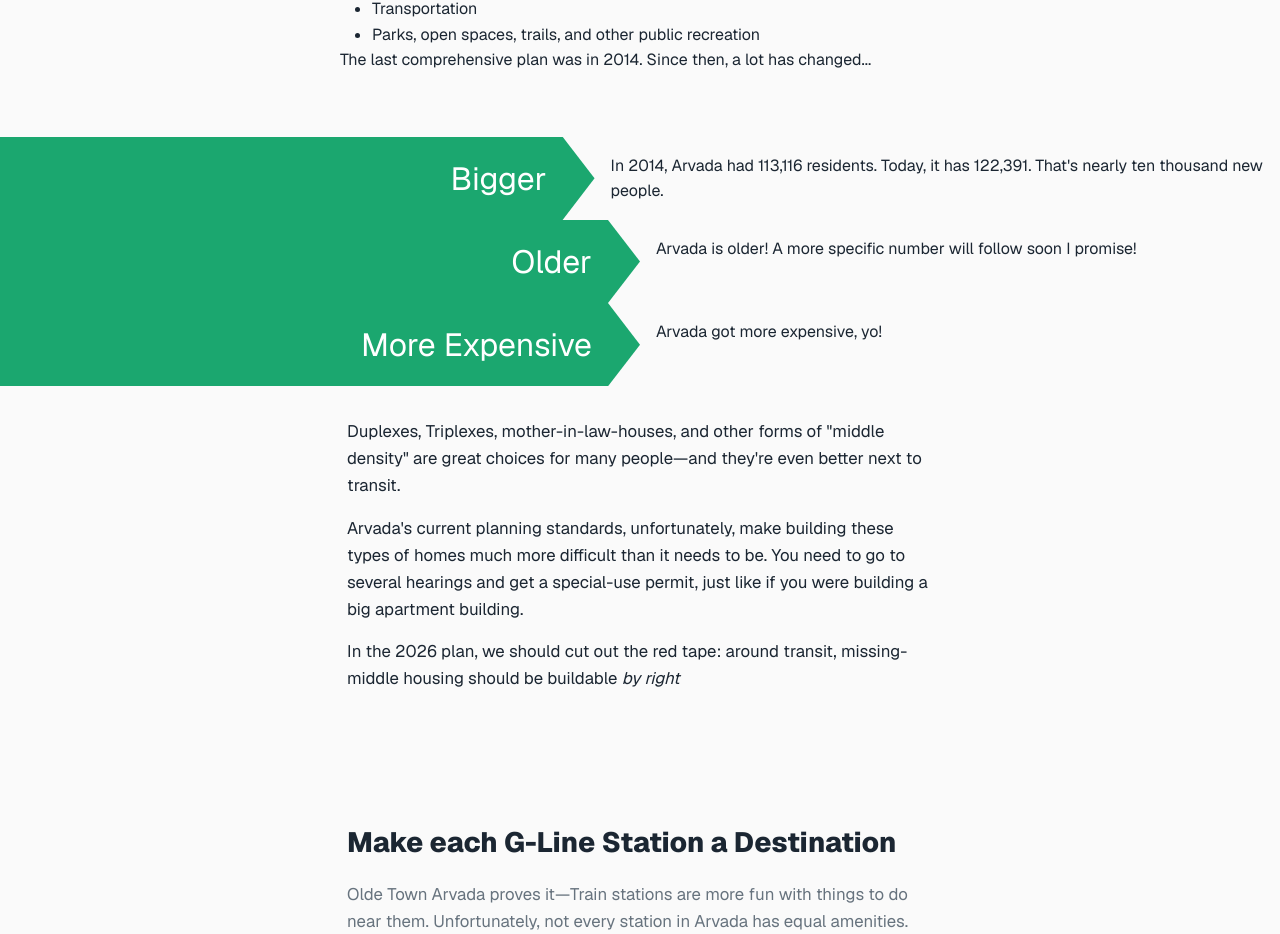
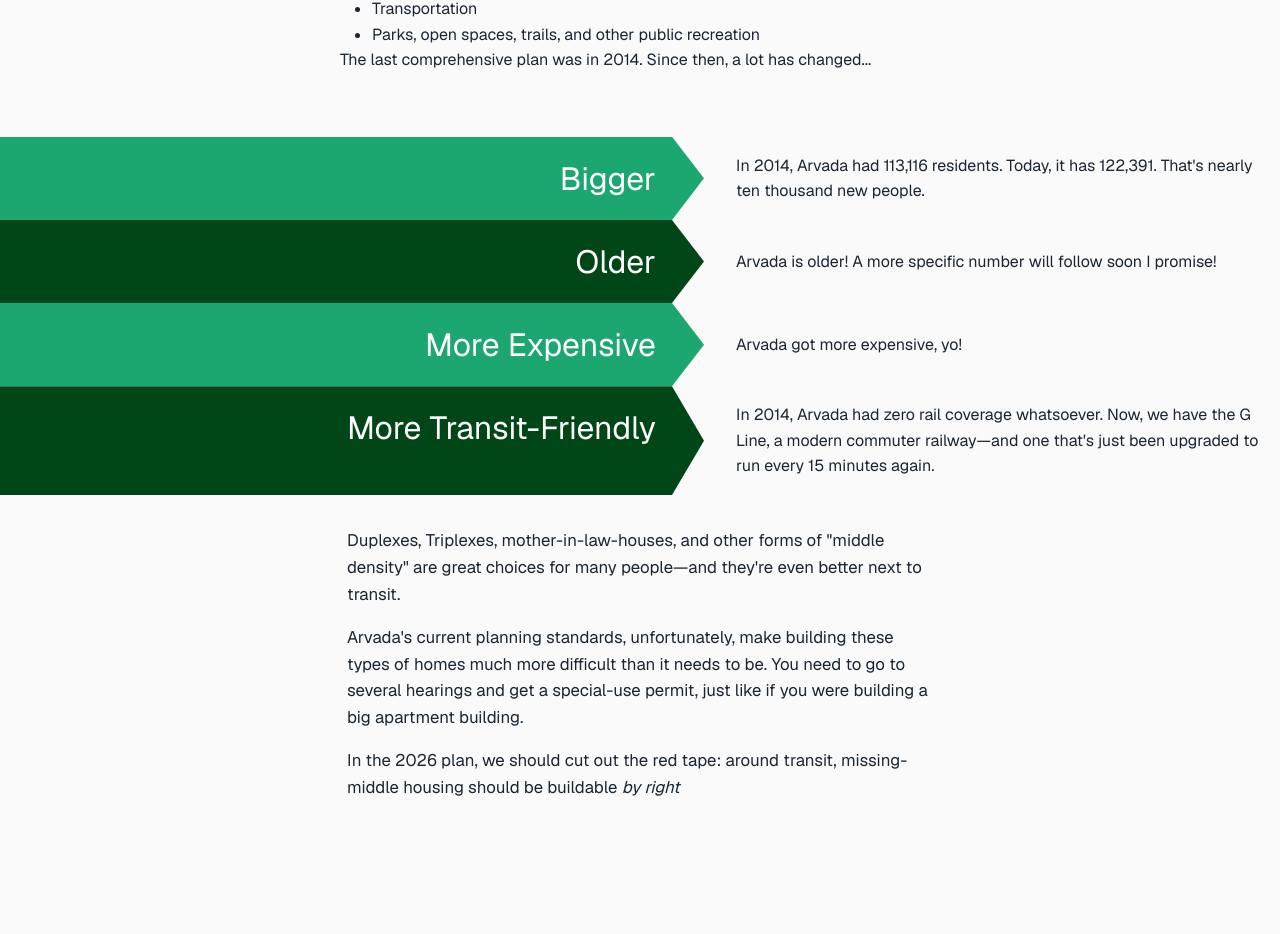
Before and after one commit to AnthonySuper/arvada-plan, a Next.js app: page / in a window 1280 px wide. Shown: the part 840-1774 px from the top of the page. Built offline with nearby package versions, Linux system fonts and the light colour scheme.

Commit message:
More changes

```diff
--- a/src/app/globals.css
+++ b/src/app/globals.css
@@ -2,6 +2,7 @@
   /* Color Palette - Fresh Green, Teal & Warm Accents */
   --primary-hue: 156;
   --primary: hsl(var(--primary-hue), 72%, 38%);
+  --primary-darker: hsl(var(--primary-hue), 72%, 20%);
   --primary-text: white;
 
   --background: hsl(0, 0%, 98%);
--- a/src/components/sections/ChangingArvada/index.tsx
+++ b/src/components/sections/ChangingArvada/index.tsx
@@ -31,6 +31,10 @@
           Arvada got more expensive, yo!
         </p>
       </ChangeSection>
+      <ChangeSection caption="More Transit-Friendly">
+        In 2014, Arvada had zero rail coverage whatsoever.
+        Now, we have the G Line, a modern commuter railway&mdash;and one that&apos;s just been upgraded to run every 15 minutes again.
+      </ChangeSection>
     </dl>
   )
 }
--- a/src/components/sections/ChangingArvada/styles.module.css
+++ b/src/components/sections/ChangingArvada/styles.module.css
@@ -1,24 +1,27 @@
 .changeArea {
   margin-top: calc(4 * var(--gap-default));
-}
-
-.changeList {
-  list-style-type: none;
   display: flex;
   flex-direction: column;
 }
 
+
 .changeSection {
   display: flex;
   flex-direction: row;
+  --caption-background: var(--primary);
+
+  &:nth-child(even) {
+    --caption-background: oklch(from var(--primary) calc(l * 0.5) c h);
+  }
 }
 
 .changeCaption {
   font-size: 2rem;
-  background-color: var(--primary);
+  background-color: var(--caption-background);
   color: var(--primary-text);
   text-align: right;
-  width: 50%;
+  width: 55%;
+  flex-shrink: 0;
   padding: var(--gap-default);
   padding-right: calc(3 * var(--gap-default));
   clip-path:
@@ -33,4 +36,7 @@
 
 .changeBody {
   padding: var(--gap-default);
+  padding-left: calc(2 * var(--gap-default));
+  display: flex;
+  align-items: center;
 }
```
